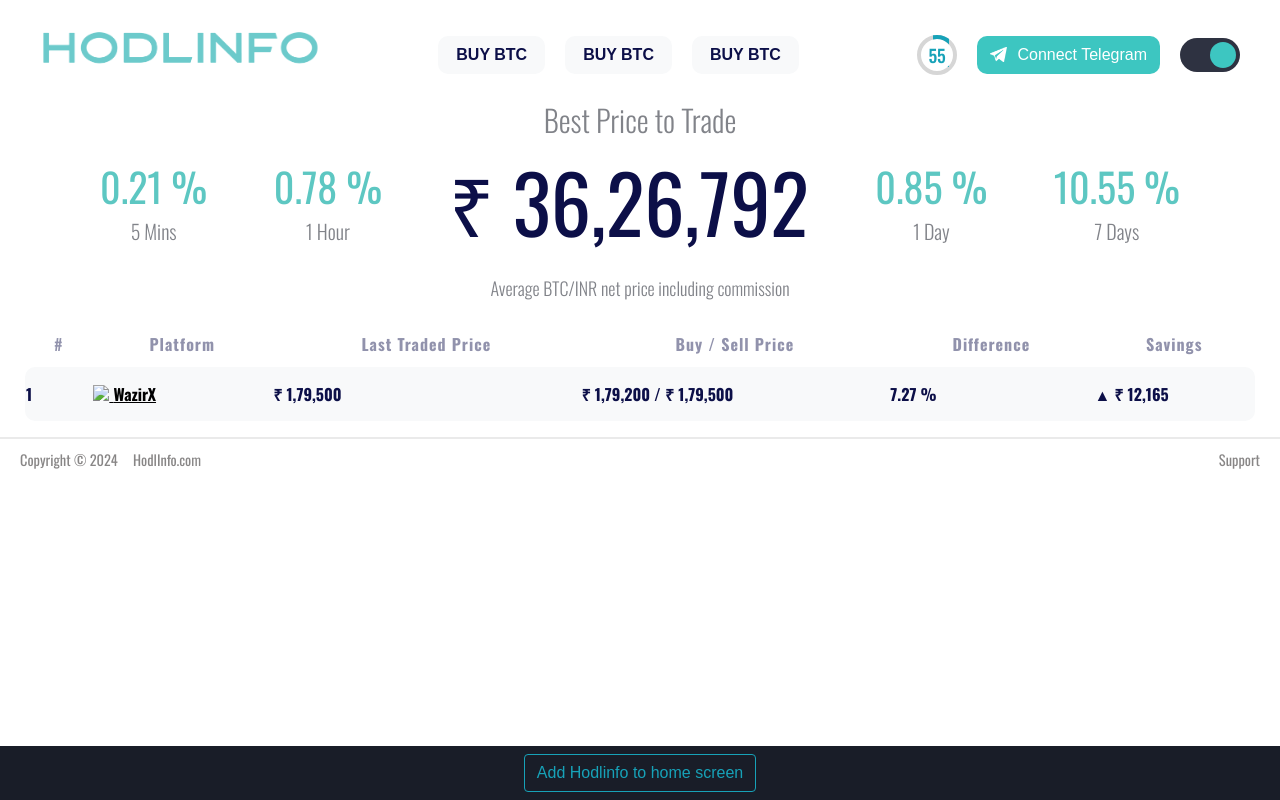
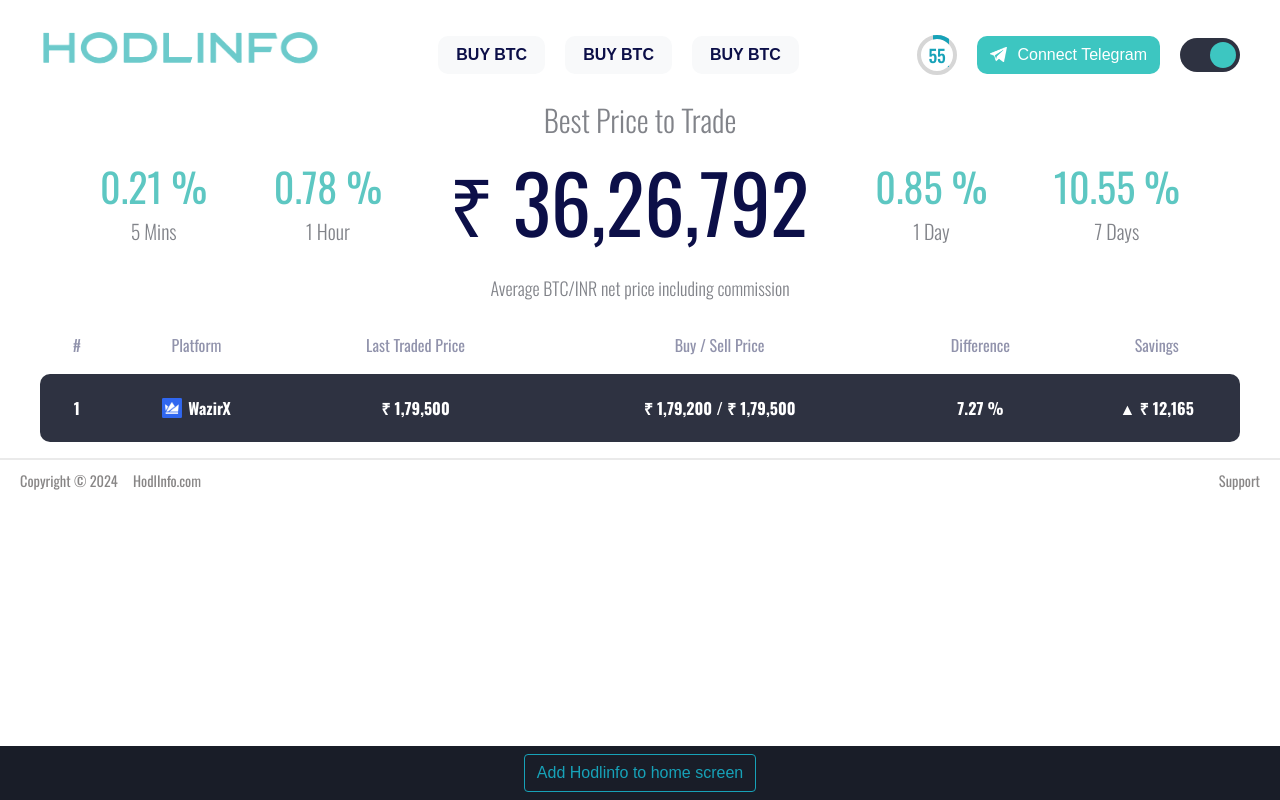
Before and after one commit to mehedihasanhrid1/quadbtech-dashboard, a plain HTML site: page frontend/index.html in a window 1280 px wide. Drawn offline with nearby package versions, Linux system fonts and the light colour scheme.

Commit message:
table row initialized

```diff
--- a/frontend/index.html
+++ b/frontend/index.html
@@ -113,42 +113,41 @@
               <thead>
                   <tr>
                       <th>
-                          <h4><span class="pointer">#</span></h4>
+                          <h4 class="table-header-th">#</h4>
                       </th>
                       <th>
-                          <h4><span class="pointer">Platform</span></h4>
+                          <h4 class="table-header-th">Platform</h4>
                       </th>
                       <th>
-                          <h4><span class="pointer">Last Traded Price</span></h4>
+                          <h4 class="table-header-th">Last Traded Price</h4>
                       </th>
-                      <th><h4><span class="pointer">Buy / Sell Price</span></h4>
+                      <th><h4 class="table-header-th">Buy / Sell Price</h4>
                       </th>
-                      <th><h4><span class="pointer">Difference</span></h4>
+                      <th><h4 class="table-header-th">Difference</h4>
                       </th>
                       <th>
-                          <h4><span class="pointer">Savings</span></h4>
+                          <h4 class="table-header-th">Savings</h4>
                       </th>
                   </tr>
               </thead>
               <tbody>
                   <tr>
-                      <td class="align-middle">
+                      <td class="table-align-center">
                         <h4 class="table-text">1</h4>
                       </td>
-                      <td class="align-middle">
-                        <a target="_blank" href="">
-                          <h4 class="table-text">
-                            <img src="wazix.png" class="exchange-logo" >
-                          </img> <span class="exchange-name ">WazirX</span>
-                        </h4>
+                      <td class="table-align-center">
+                        <a class="table-exchange-name" href="">
+                          <img src="assets/wazix.png" class="table-logo" >
+                          </img>
+                             <h4>WazirX</h4>
                       </a></td>
-                      <td class="align-middle"><h4 class="table-text">₹ 1,79,500</h4></td>
-                      <td class="align-middle">
+                      <td class="table-align-center"><h4 class="table-text">₹ 1,79,500</h4></td>
+                      <td class="table-align-center">
                         <h4 class="table-text"><span>₹ 1,79,200 / ₹ 1,79,500</span></h4></td>
-                      <td class="align-middle">
+                      <td class="table-align-center">
                         <h4 class="table-text color-green">7.27 %</h4>
                       </td>
-                      <td class="align-middle"><h4 class="table-text color-green">▲ ₹ 12,165</h4></td>
+                      <td class="table-align-center"><h4 class="table-text color-green">▲ ₹ 12,165</h4></td>
                   </tr>
               </tbody>
           </table>
--- a/frontend/style.css
+++ b/frontend/style.css
@@ -255,40 +255,49 @@
 /* table */
 
 .table-container {
-  padding-left: 25px;
-  padding-right: 25px;
+  margin: 0 40px;
 }
 
 .table-container table {
   width: 100%;
-  max-width: 100%;
   border-collapse: separate;
   border-spacing: 0 1em;
   margin: 0;
 }
 
-.table-container th h4 {
-  font-family: "Oswald";
+.table-header-th{
   font-size: 16px;
-  opacity: 0.45;
-  letter-spacing: 1px;
+  font-weight: 400;
+  color: #9193AC;
+  padding: 0 12px;
   margin: 0;
-  margin-bottom: -5px;
 }
 
-.table-container th {
-  color: #0c0f48;
-  padding: 0 12px;
+.dark-theme .table-header-th{
+  color: #818389;
+  font-size: 20px;
+}
+
+.table-align-center{
+  text-align: center;
+}
+
+.table-exchange-name{
+  display: flex;
+  align-items: center;
+  justify-content: center;
+  text-decoration: none;
+  gap: 6px;
+  color: #fff;
 }
 
 .table-container td {
-  color: #0c0f48;
-  padding-top: 15px;
-  padding-bottom: 15px;
+  color: #fff;
 }
 
-.table-container tbody tr {
-  background-color: #f8f9fa;
+.table-container tbody {
+  background-color: #2E3241;
+  margin: 0 20px;
 }
 
 .table-container tbody td:first-child {
@@ -299,16 +308,9 @@
   border-radius: 0 10px 10px 0;
 }
 
-
-.table-container td h4 {
-  font-family: "Oswald";
-  font-size: 16px;
-  margin: 0;
-  opacity: 1;
-}
-
-.table-container td a {
-  color: #000;
+.table-logo{
+  height: 20px;
+  width: 20px;
 }
 
 
```
Also changed, not shown: frontend/assets/wazix.png (added).
